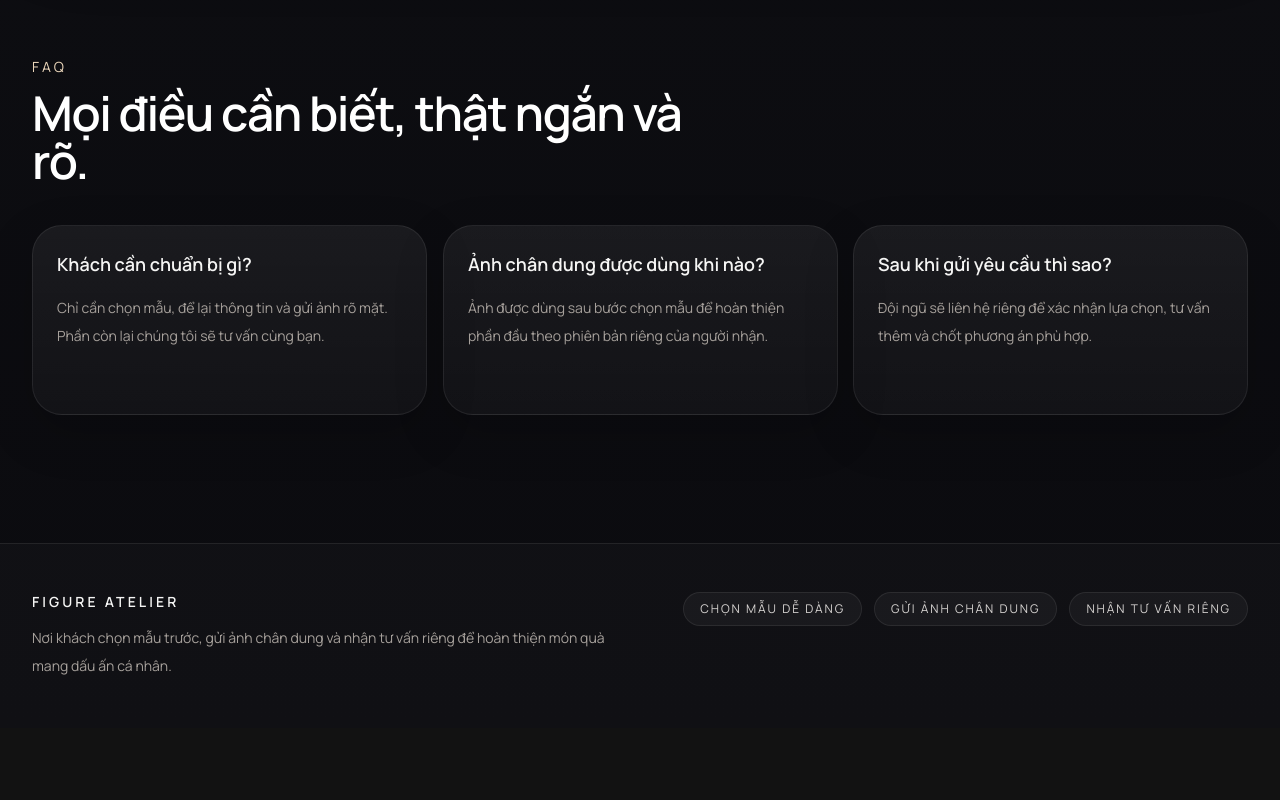
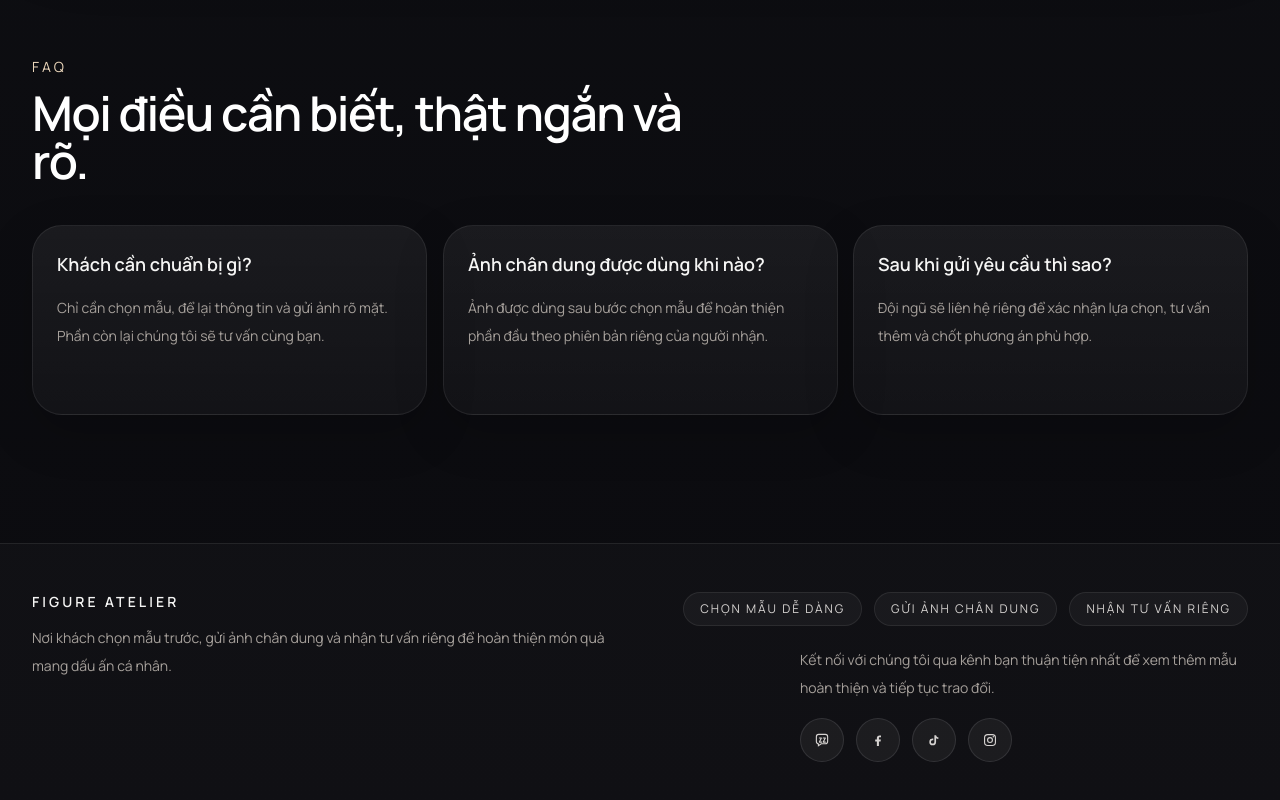
Before and after one commit to cuongnmhe181490/figure, a Next.js app: page / in a window 1280 px wide. Shown: the part 2564-3364 px from the top of the page. Before the commit the page ends 3292 px from the top, so only its background shows below. Built offline with nearby package versions, Linux system fonts and the light colour scheme.

Commit message:
Add premium social links to footer

```diff
--- a/components/shared/site-footer.tsx
+++ b/components/shared/site-footer.tsx
@@ -1,3 +1,5 @@
+import { SocialLinks } from "@/components/shared/social-links";
+
 export function SiteFooter() {
   return (
     <footer className="mt-12 border-t border-white/8 bg-[rgba(255,255,255,0.02)]">
@@ -8,7 +10,9 @@ export function SiteFooter() {
             Nơi khách chọn mẫu trước, gửi ảnh chân dung và nhận tư vấn riêng để hoàn thiện món quà mang dấu ấn cá nhân.
           </p>
         </div>
-        <div className="flex flex-wrap gap-3 self-start">
+
+        <div className="flex flex-col gap-5 self-start lg:items-end">
+          <div className="flex flex-wrap gap-3 lg:justify-end">
             {["Chọn mẫu dễ dàng", "Gửi ảnh chân dung", "Nhận tư vấn riêng"].map((item) => (
               <span
                 key={item}
@@ -18,6 +22,9 @@ export function SiteFooter() {
               </span>
             ))}
           </div>
+
+          <SocialLinks />
+        </div>
       </div>
     </footer>
   );
--- /dev/null
+++ b/components/shared/social-links.tsx
@@ -0,0 +1,81 @@
+"use client";
+
+import Link from "next/link";
+import type { ReactNode } from "react";
+
+type SocialItem = {
+  label: string;
+  href: string;
+  icon: ReactNode;
+};
+
+const iconClassName = "h-[18px] w-[18px]";
+
+const socialItems: SocialItem[] = [
+  {
+    label: "Zalo",
+    href: "#",
+    icon: (
+      <svg viewBox="0 0 24 24" fill="none" aria-hidden="true" className={iconClassName}>
+        <path d="M4.5 7.5c0-1.657 1.343-3 3-3h9c1.657 0 3 1.343 3 3v6.5c0 1.657-1.343 3-3 3H11l-3.75 2.5V17H7.5c-1.657 0-3-1.343-3-3V7.5Z" stroke="currentColor" strokeWidth="1.5" />
+        <path d="M8.5 9.25h2.7l-2.7 5.5h2.95M13.6 9.25h2.9l-2.9 5.5h2.9" stroke="currentColor" strokeLinecap="round" strokeLinejoin="round" strokeWidth="1.5" />
+      </svg>
+    ),
+  },
+  {
+    label: "Facebook",
+    href: "#",
+    icon: (
+      <svg viewBox="0 0 24 24" fill="none" aria-hidden="true" className={iconClassName}>
+        <path d="M13.25 20v-6h2.2l.35-2.6h-2.55v-1.7c0-.75.2-1.3 1.3-1.3H16V6.05c-.25-.03-1.08-.1-2.05-.1-2.03 0-3.45 1.24-3.45 3.5v1.95H8.25V14h2.25v6h2.75Z" fill="currentColor" />
+      </svg>
+    ),
+  },
+  {
+    label: "TikTok",
+    href: "#",
+    icon: (
+      <svg viewBox="0 0 24 24" fill="none" aria-hidden="true" className={iconClassName}>
+        <path d="M14.75 5.5c.28 1.52 1.5 2.72 3.05 2.95v2.3c-1.18-.03-2.28-.4-3.05-1.02v4.77a4.5 4.5 0 1 1-4.5-4.5c.28 0 .55.03.8.08v2.35a2.25 2.25 0 1 0 1.45 2.1V5.5h2.25Z" fill="currentColor" />
+      </svg>
+    ),
+  },
+  {
+    label: "Instagram",
+    href: "#",
+    icon: (
+      <svg viewBox="0 0 24 24" fill="none" aria-hidden="true" className={iconClassName}>
+        <rect x="4.75" y="4.75" width="14.5" height="14.5" rx="4.25" stroke="currentColor" strokeWidth="1.5" />
+        <circle cx="12" cy="12" r="3.25" stroke="currentColor" strokeWidth="1.5" />
+        <circle cx="16.4" cy="7.6" r="1" fill="currentColor" />
+      </svg>
+    ),
+  },
+];
+
+export function SocialLinks() {
+  return (
+    <div className="max-w-md">
+      <p className="text-sm leading-7 text-stone-400">
+        Kết nối với chúng tôi qua kênh bạn thuận tiện nhất để xem thêm mẫu hoàn thiện và tiếp tục trao đổi.
+      </p>
+      <div className="mt-4 flex flex-wrap items-center gap-3">
+        {socialItems.map((item) => {
+          const isPlaceholder = item.href === "#";
+
+          return (
+            <Link
+              key={item.label}
+              href={item.href}
+              aria-label={`Mở ${item.label}`}
+              {...(!isPlaceholder ? { target: "_blank", rel: "noreferrer" } : {})}
+              className="premium-button inline-flex h-11 w-11 items-center justify-center rounded-full border border-white/10 bg-white/5 text-stone-300 transition hover:border-[#ead3b4]/25 hover:bg-white/8 hover:text-[#f3dfc7]"
+            >
+              {item.icon}
+            </Link>
+          );
+        })}
+      </div>
+    </div>
+  );
+}
```
Lines whose indentation alone changed are shown as unchanged.
